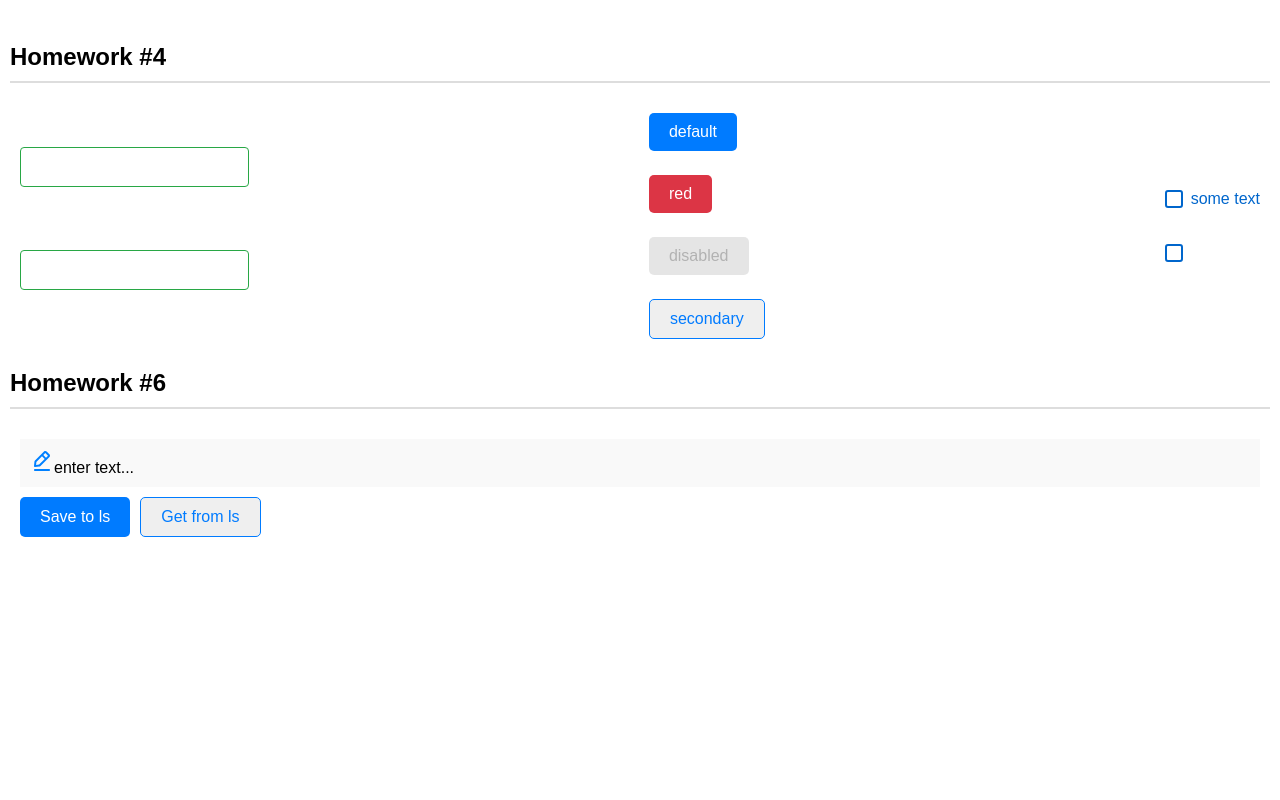
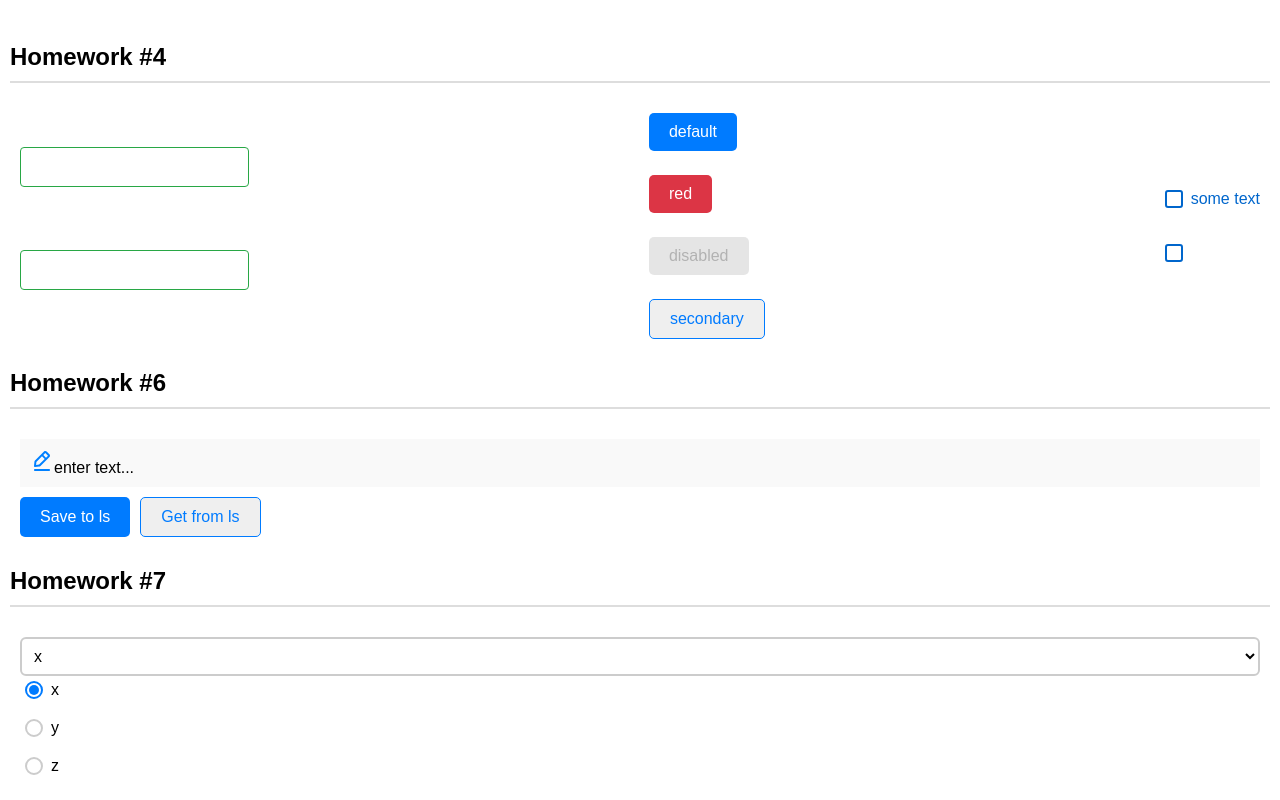
Before and after one commit to gatzxx/hw2, a React (Create React App) app: page /#/pre-junior in a window 1280 px wide. Shown: the part 1054-1854 px from the top of the page. Before the commit the page ends 1611 px from the top, so only its background shows below. Built offline with nearby package versions, Linux system fonts and the light colour scheme.

Commit message:
hw7 is done

```diff
--- a/src/s1-main/App.tsx
+++ b/src/s1-main/App.tsx
@@ -1,24 +1,16 @@
 import React from 'react'
 import s from './App.module.css'
-import HW1 from '../s2-homeworks/hw01/HW1'
-import HW2 from "../s2-homeworks/hw02/HW2";
-import HW3 from "../s2-homeworks/hw03/HW3";
-import HW4 from "../s2-homeworks/hw04/HW4";
 import HW5 from "../s2-homeworks/hw05/HW5";
 import HW6 from "../s2-homeworks/hw06/HW6";
+import HW7 from "../s2-homeworks/hw07/HW7";
 
 function App() {
     return (
         <div className={s.App}>
-            {/*<HW1/>*/}
-            {/*раскомментировать по ходу выполнения*/}
-            {/*<HW2/>*/}
-            {/*<HW3/>*/}
-            {/*<HW4/>*/}
-
             {/*при выполнении дз 5 и более - закомментировать здесь дз 1-4, так как они есть внутри дз 5*/}
             <HW5/>
             <HW6/>
+            <HW7/>
         </div>
     )
 }
--- a/src/s2-homeworks/hw07/common/c5-SuperSelect/SuperSelect.module.css
+++ b/src/s2-homeworks/hw07/common/c5-SuperSelect/SuperSelect.module.css
@@ -1,9 +1,20 @@
 .select {
+    width: 100%;
+    padding: 8px;
+    font-size: 16px;
+    border: 2px solid #ccc;
+    border-radius: 6px;
+    background-color: #fff;
+    cursor: pointer;
+    transition: border-color 0.3s ease, box-shadow 0.3s ease;
 }
 
 .select:focus {
+    border-color: #007bff;
+    box-shadow: 0 0 5px rgba(0, 123, 255, 0.5);
+    outline: none;
 }
 
-
 .option:hover {
+    background-color: #f1f1f1;
 }
--- a/src/s2-homeworks/hw07/common/c5-SuperSelect/SuperSelect.tsx
+++ b/src/s2-homeworks/hw07/common/c5-SuperSelect/SuperSelect.tsx
@@ -36,7 +36,9 @@ const SuperSelect: React.FC<SuperSelectPropsType> = ({
         : [] // map options with key
 
     const onChangeCallback = (e: ChangeEvent<HTMLSelectElement>) => {
-        // делают студенты
+        if (onChangeOption) {
+            onChangeOption(Number(e.currentTarget.value))
+        }
     }
 
     const finalSelectClassName = s.select + (className ? ' ' + className : '')
--- a/src/s2-homeworks/hw07/common/c6-SuperRadio/SuperRadio.module.css
+++ b/src/s2-homeworks/hw07/common/c6-SuperRadio/SuperRadio.module.css
@@ -1,15 +1,46 @@
 .radio {
+    appearance: none;
+    width: 18px;
+    height: 18px;
+    border: 2px solid #ccc;
+    border-radius: 50%;
+    position: relative;
+    cursor: pointer;
+    transition: border-color 0.3s ease;
 }
 
 .radio::before {
+    content: "";
+    width: 10px;
+    height: 10px;
+    background-color: transparent;
+    border-radius: 50%;
+    position: absolute;
+    top: 50%;
+    left: 50%;
+    transform: translate(-50%, -50%);
+    transition: background-color 0.3s ease;
 }
 
+.radio:checked {
+    border-color: #007bff;
+}
 
 .radio:checked::before {
+    background-color: #007bff;
 }
 
 .label {
+    display: flex;
+    align-items: center;
+    gap: 8px;
+    font-size: 16px;
+    cursor: pointer;
+    padding: 5px;
 }
 
 .options {
+    display: flex;
+    flex-direction: column;
+    gap: 10px;
 }
--- a/src/s2-homeworks/hw07/common/c6-SuperRadio/SuperRadio.tsx
+++ b/src/s2-homeworks/hw07/common/c6-SuperRadio/SuperRadio.tsx
@@ -35,7 +35,9 @@ const SuperRadio: React.FC<SuperRadioPropsType> = ({
     ...restProps
 }) => {
     const onChangeCallback = (e: ChangeEvent<HTMLInputElement>) => {
-        // делают студенты
+        if (onChangeOption) {
+            onChangeOption(Number(e.currentTarget.value))
+        }
     }
 
     const finalRadioClassName = s.radio + (className ? ' ' + className : '')
@@ -49,6 +51,9 @@ const SuperRadio: React.FC<SuperRadioPropsType> = ({
                       className={finalRadioClassName}
                       type={'radio'}
                       // name, checked, value делают студенты
+                      name={name}
+                      value={o.id}
+                      checked={value === o.id}
 
                       onChange={onChangeCallback}
                       {...restProps}
```
